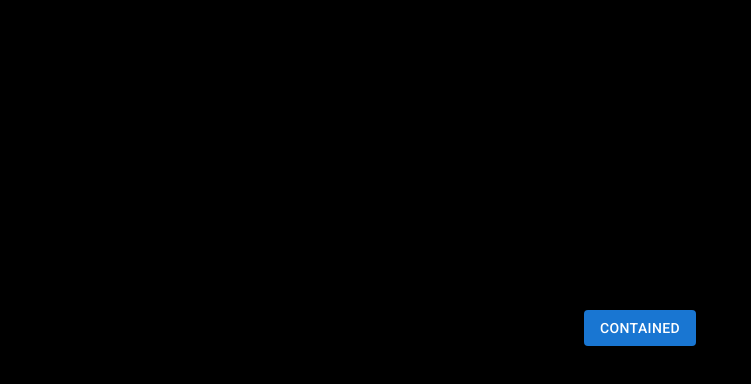
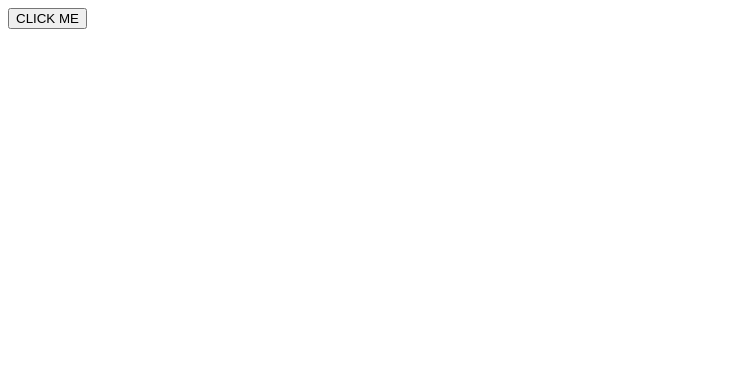
Before and after one commit to Akbarss/Spotify-clone, a React (Vite) app: page / in a window 1280 px wide. Shown: the top 384 px of the page, without its empty margins (0-751 px from the left). Built offline with nearby package versions, Linux system fonts and the light colour scheme.

Commit message:
feat: lib mui add done

```diff
--- a/src/App.jsx
+++ b/src/App.jsx
@@ -1,35 +1,40 @@
-import Button from '@mui/material/Button';
-import './App.css'
-import React, { lazy, Suspense } from 'react';
+import React, { Component, lazy, Suspense } from 'react';
 
-const renderLoader = () => <p>Loading</p>;
+const AvatarComponent = lazy(() => import('component/AvatarComponent'));
+const InfoComponent = lazy(() => import('component/infoComponent'));
+const MoreInfoComponent = lazy(() => import('./component/MoreInfoComponent'));
 
-class ErrorBoundary extends React.Component {
+class App extends Component {
     constructor(props) {
         super(props);
-        this.state = {hasError: false};
+
+        this.state = {
+            details: false
+        }
     }
 
-    static getDerivedStateFromError(error) {
-        return {hasError: true};
+    showDetails() {
+        this.setState({ details: true });
     }
 
+    renderLoader = () => <div className="loader"></div>;
+
     render() {
-        if (this.state.hasError) {
-            return <p>Loading failed! Please reload.</p>;
-        }
+        const { details } = this.state;
 
-        return this.props.children;
+        return (
+            <div className="App">
+                { !details && <button onClick={() => this.showDetails()}>CLICK ME</button> }
+                { details &&
+                    <Suspense fallback={this.renderLoader()}>
+                        <AvatarComponent />
+                        <InfoComponent />
+                        <MoreInfoComponent />
+                    </Suspense>
+                }
+            </div>
+        );
     }
 }
 
-
-function App() {
-  return (
-    <>
-          <Button variant="contained">Contained</Button>
-    </>
-  )
-}
-
-export default App
+export default App;
--- /dev/null
+++ b/src/component/AvatarComponent.jsx
@@ -0,0 +1,11 @@
+import React from 'react';
+
+const AvatarComponent = () => {
+    return (
+        <>
+            <img alt="Puppy" src="https://cdn.glitch.com/a84f63e5-62cd-456b-89f4-c2adddc4e575%2Fpupper.jpeg?1552581003517" />
+        </>
+    );
+};
+
+export default AvatarComponent;
--- /dev/null
+++ b/src/component/MoreInfoComponent.jsx
@@ -0,0 +1,11 @@
+import React from 'react';
+
+const MoreInfoComponent = () => {
+    return (
+        <div>
+            <p>Loves to pick things up and never put them down</p>
+        </div>
+    );
+};
+
+export default MoreInfoComponent;
--- /dev/null
+++ b/src/component/infoComponent.jsx
@@ -0,0 +1,12 @@
+import React from 'react';
+
+const InfoComponent = () => {
+    return (
+        <>
+            <h1>Mr. Puppers</h1>
+            <h2>Age: 4 months</h2>
+        </>
+    );
+};
+
+export default InfoComponent;
```
